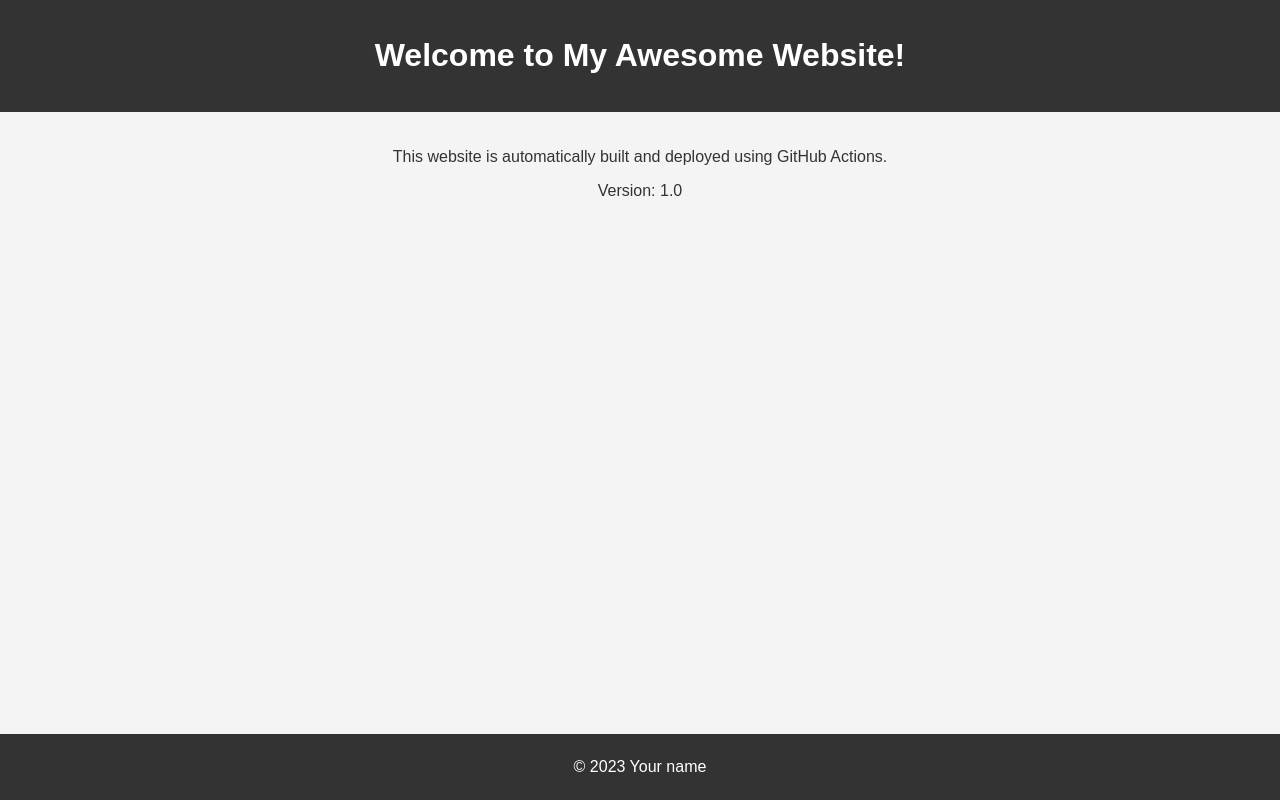
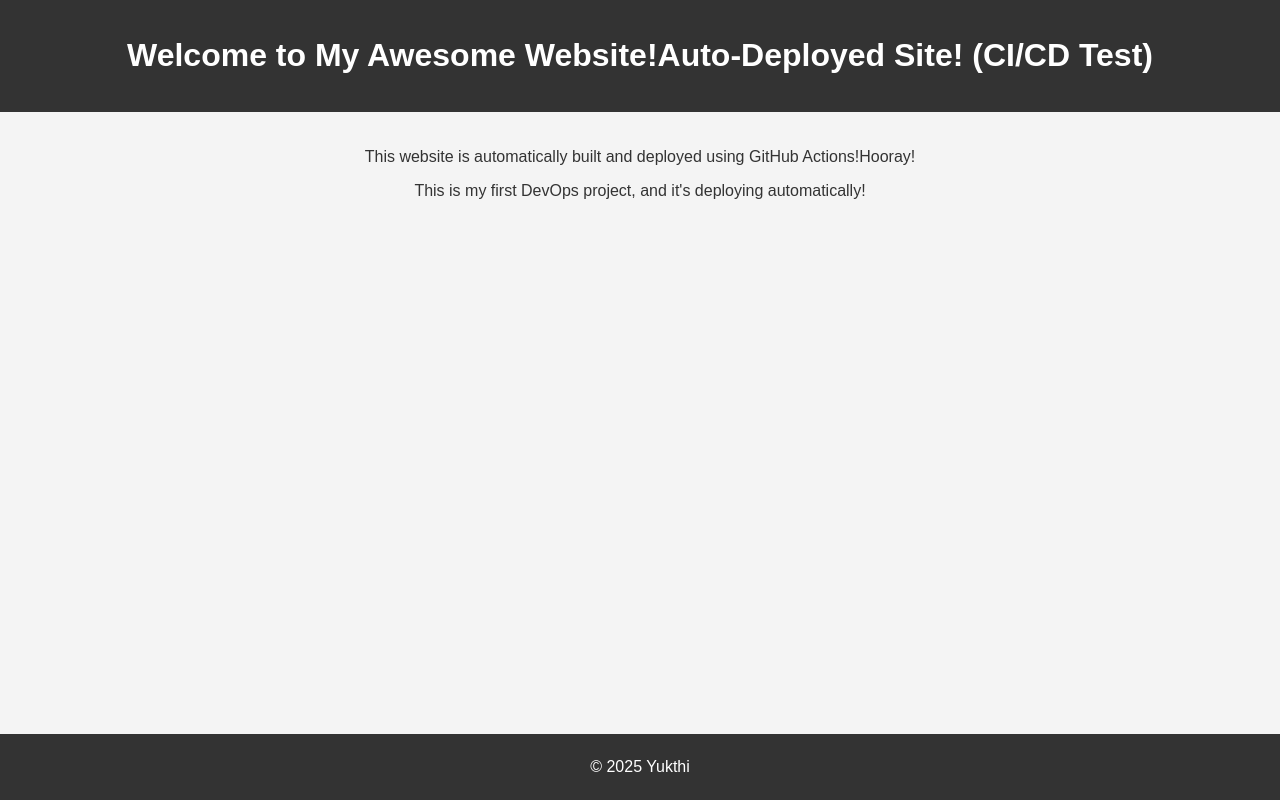
Before and after one commit to Yukthi1901/simple-devops-site, a plain HTML site: page index.html in a window 1280 px wide. Drawn offline with Linux system fonts and the light colour scheme.

Commit message:
Updated website content with a test message

```diff
--- a/index.html
+++ b/index.html
@@ -3,19 +3,19 @@
 <head>
     <meta charset="UTF-8">
     <meta name="viewport" content="width=device-width, initial-scale=1.0">
-    <title>My Simple DevOps Project</title>
+    <title>My My Deployed Site</title>
     <link rel="stylesheet" href="style.css">
 </head>
 <body>
     <header>
-        <h1>Welcome to My Awesome Website!</h1>
+        <h1>Welcome to My Awesome Website!Auto-Deployed Site! (CI/CD Test)</h1>
     </header>
     <main>
-        <p>This website is automatically built and deployed using GitHub Actions.</p>
-        <p>Version: 1.0</p>
+        <p>This website is automatically built and deployed using GitHub Actions!Hooray!</p>
+        <p>This is my first DevOps project, and it's deploying automatically!</p>
     </main>
     <footer>
-        <p>© 2023 Your name</p>
+        <p>© 2025 Yukthi</p>
     </footer>
 </body>
 </html>
```
